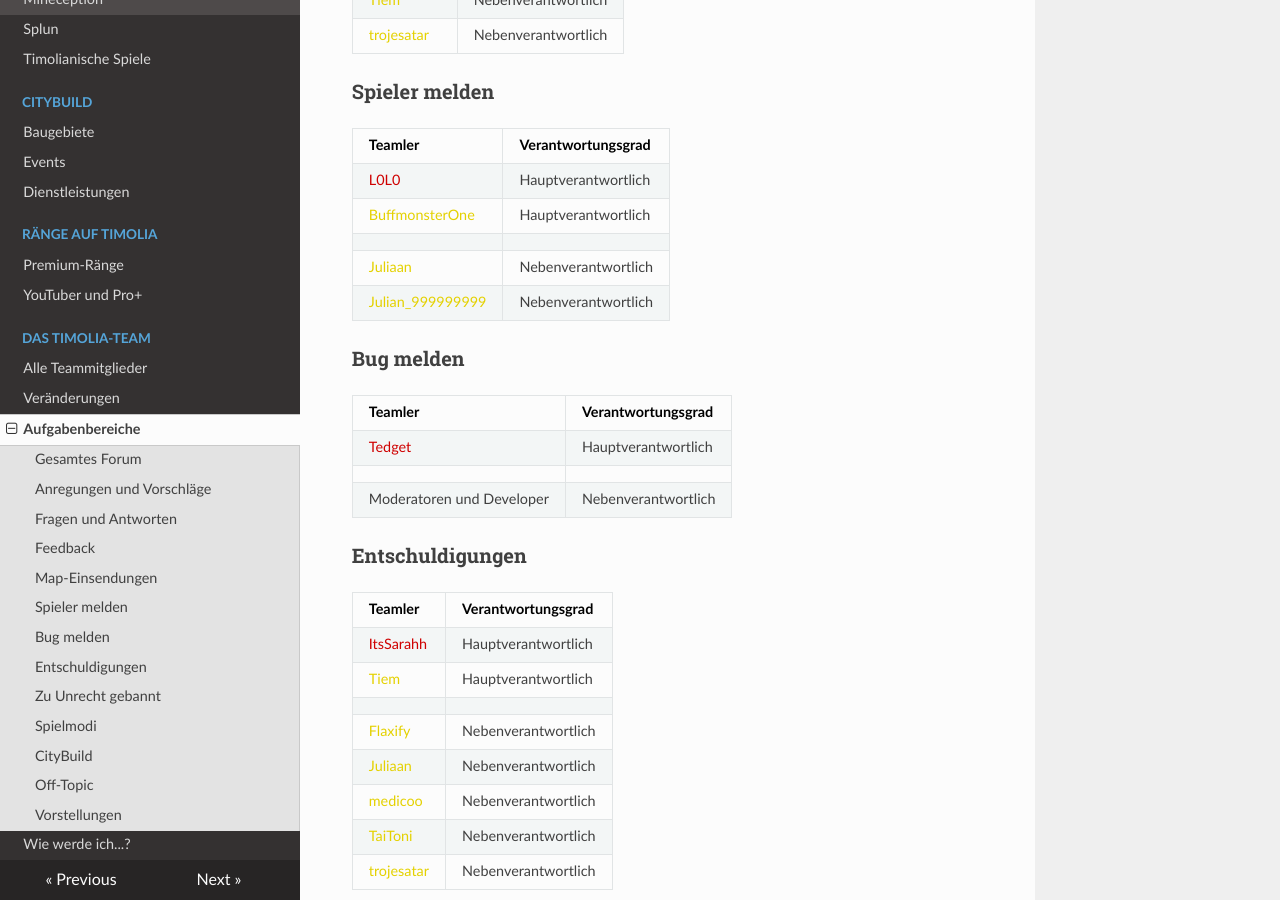
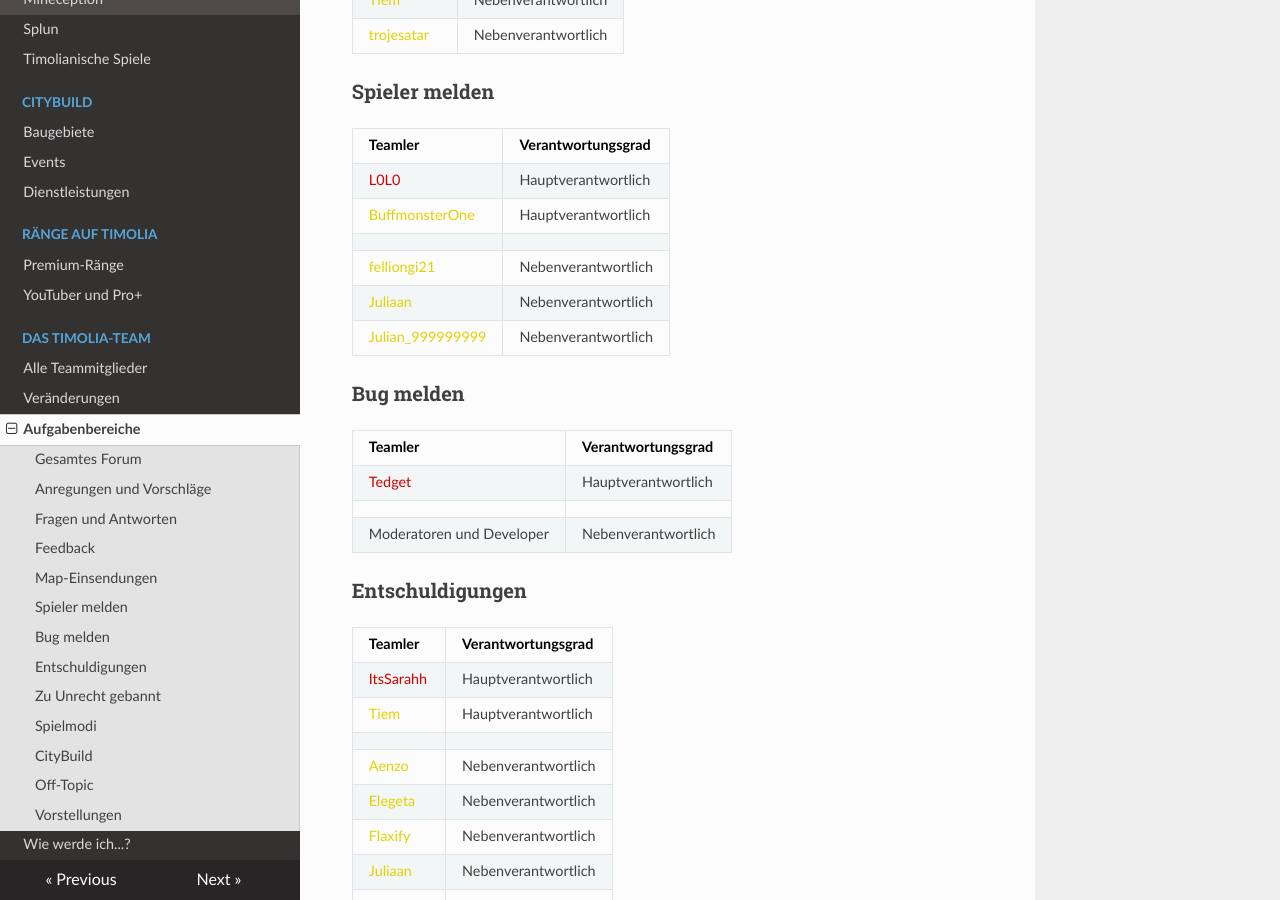
Before and after one commit to TimoliaDE/HowTo, an MkDocs documentation site: the page built from docs/team/responsibilities.md, in a window 1280 px wide and 900 px high, scrolled down 1450 px. Built offline with MkDocs 1.6.1, drawn with Linux system fonts in a browser that asks for light colours; nearby versions of some CDN libraries; old or Windows-style settings are respelled for this version of MkDocs; some of the changed text lies outside the part shown.

Commit message:
Update responsibilities.md

```diff
--- a/docs/team/responsibilities.md
+++ b/docs/team/responsibilities.md
@@ -54,6 +54,7 @@ Die Verantwortlichen für das gesamte Forum kümmern sich sowohl um den Aufbau d
 |<span style="color:#CF0101">L0L0</span> | Hauptverantwortlich |
 |<span style="color:#E4D100">BuffmonsterOne</span> | Hauptverantwortlich |
 | | |
+|<span style="color:#E4D100">felliongi21</span> | Nebenverantwortlich |
 |<span style="color:#E4D100">Juliaan</span> | Nebenverantwortlich |
 |<span style="color:#E4D100">Julian_999999999</span> | Nebenverantwortlich |
 
@@ -70,6 +71,8 @@ Die Verantwortlichen für das gesamte Forum kümmern sich sowohl um den Aufbau d
 |<span style="color:#CF0101">ItsSarahh</span> | Hauptverantwortlich |
 |<span style="color:#E4D100">Tiem</span> | Hauptverantwortlich |
 | | |
+|<span style="color:#E4D100">Aenzo</span> | Nebenverantwortlich |
+|<span style="color:#E4D100">Elegeta</span> | Nebenverantwortlich |
 |<span style="color:#E4D100">Flaxify</span> | Nebenverantwortlich |
 |<span style="color:#E4D100">Juliaan</span> | Nebenverantwortlich |
 |<span style="color:#E4D100">medicoo</span> | Nebenverantwortlich |
@@ -164,6 +167,7 @@ Für einen ständigen Support und Content auf Twitter und anderen sozialen Medie
 |<span style="color:#CF0101">Metrixx7</span> | Twitter NV |
 |<span style="color:#007812">tr7zw</span> | Twitter NV |
 |<span style="color:#E4D100">Caaro</span> | Nebenverantwortlich, YouTube HV |
+|<span style="color:#E4D100">felliongi21</span> | Twitter NV |
 |<span style="color:#E4D100">Juliaan</span> | Twitter NV |
 |<span style="color:#E4D100">trojesatar</span> | YouTube HV |
 |<span style="color:#00646F">JukPlays</span> | Bauteam-Twitter HV |
@@ -205,7 +209,6 @@ Dieses Team sorgt für einen aktuellen Changelog im HowTo.
 |<span style="color:#CF0101">Milam</span> | Nebenverantwortlich |
 |<span style="color:#E4D100">Caaro</span> | Nebenverantwortlich |
 |<span style="color:#E4D100">Juliaan</span> | Nebenverantwortlich |
-|<span style="color:#E4D100">Tnevel</span> | Nebenverantwortlich |
 |<span style="color:#E4D100">trojesatar</span> | Nebenverantwortlich |
 
 ###<strong>Broadcasts</strong>
```
